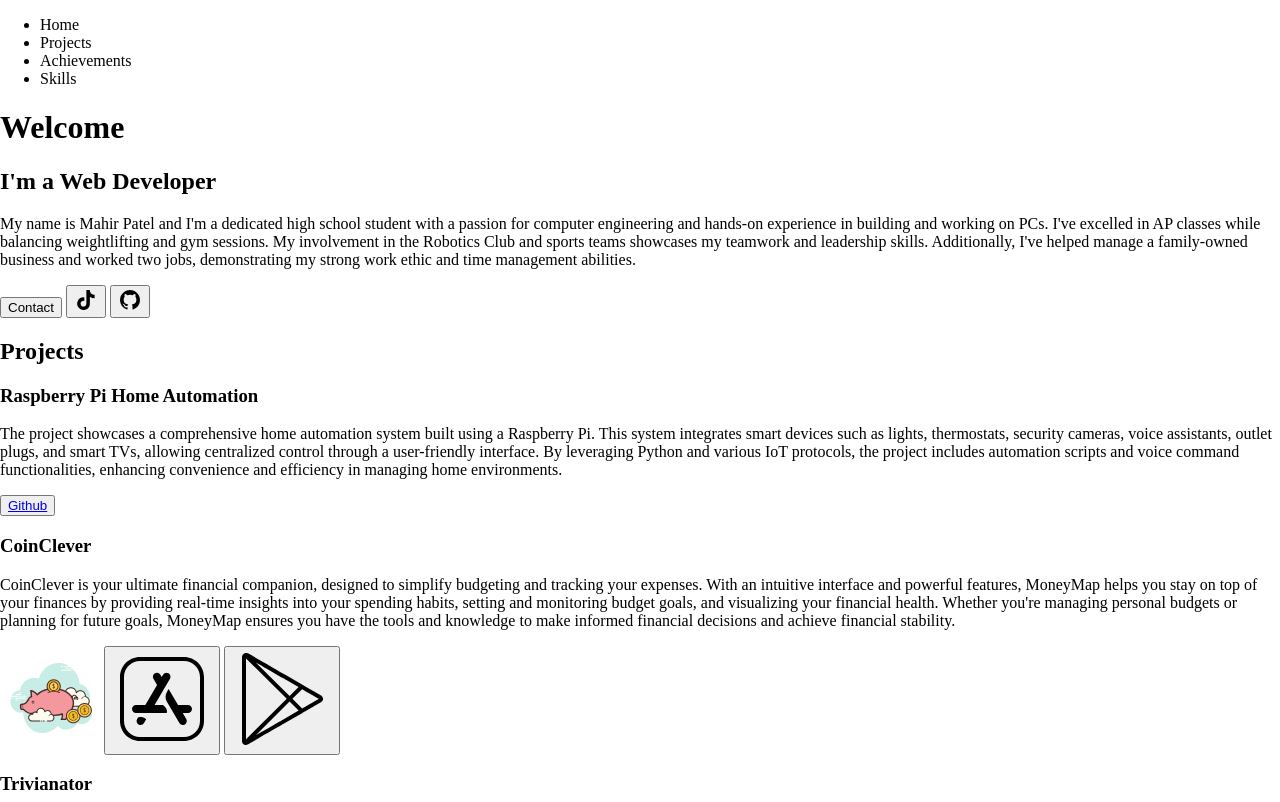
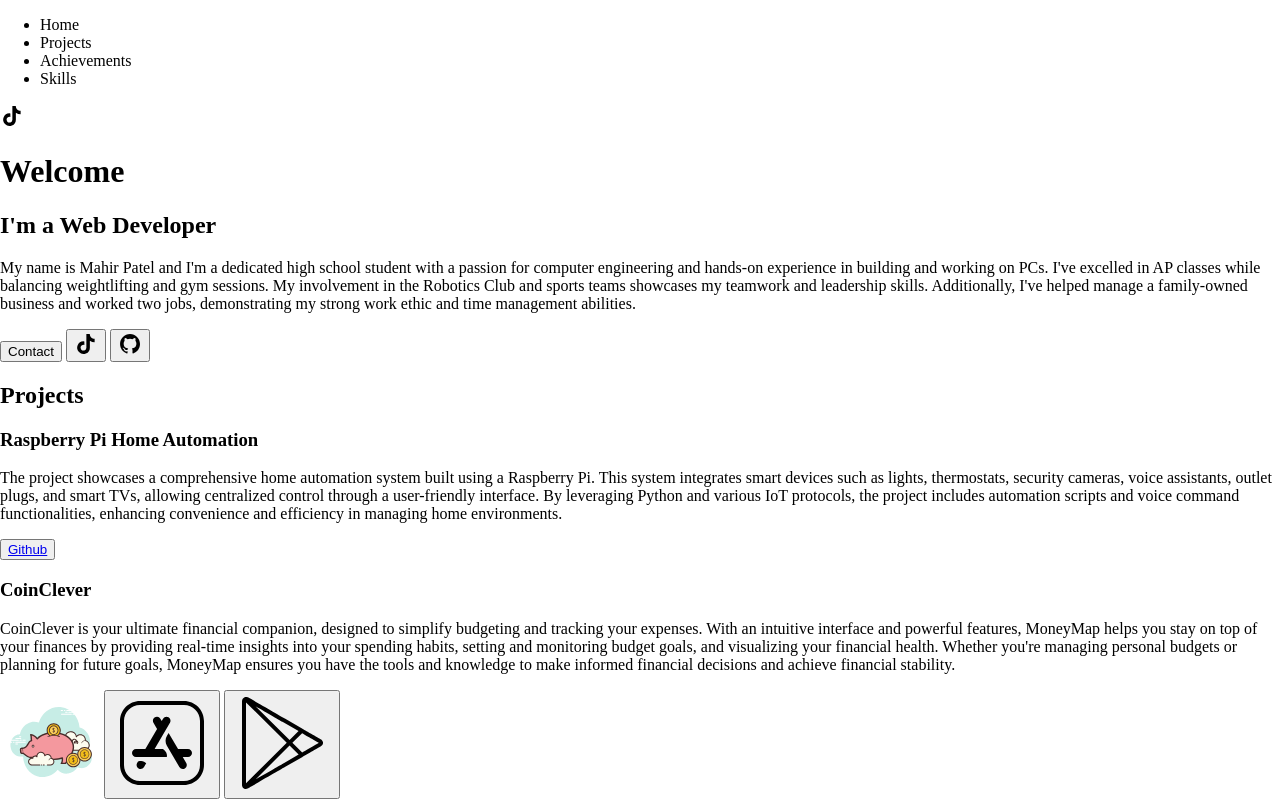
Before and after one commit to mahirpatel1560/Portfolio-Website, a plain HTML site: page index.html in a window 1280 px wide. Shown: the top 802 px of the page. Drawn offline with Linux system fonts and the light colour scheme.

Commit message:
Testing Icons

```diff
--- a/index.html
+++ b/index.html
@@ -16,6 +16,7 @@
         </ul>
     </nav>
     <main>
+        <img src="./icons/tiktok.svg" alt="icon">
         <h1>Welcome</h1>
         <h2>I'm a <span>Web Developer</span></h2>
         <p>My name is Mahir Patel and I'm a dedicated high school student with a passion for computer engineering and hands-on experience in building and working on PCs. I've excelled in AP classes while balancing weightlifting and gym sessions. My involvement in the Robotics Club and sports teams showcases my teamwork and leadership skills. Additionally, I've helped manage a family-owned business and worked two jobs, demonstrating my strong work ethic and time management abilities.</p>
```
Also changed, not shown: icons/tiktok.svg (renamed from bxl-tiktok.svg).
